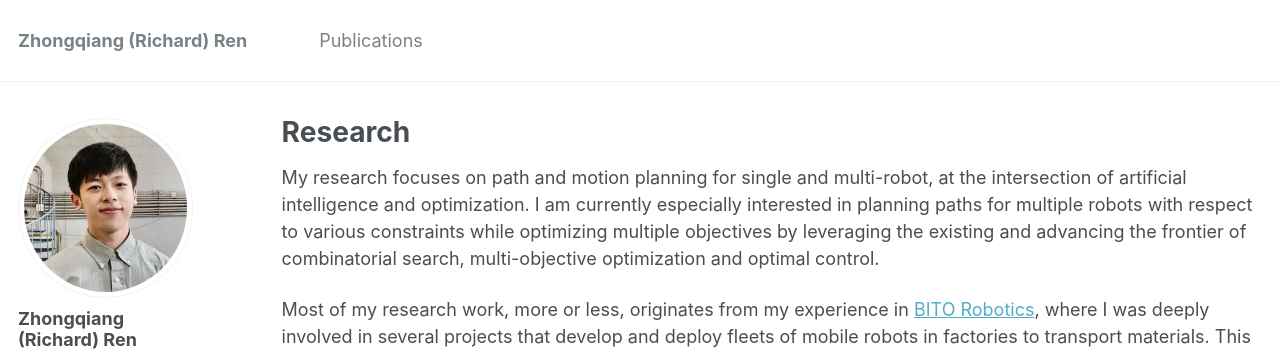
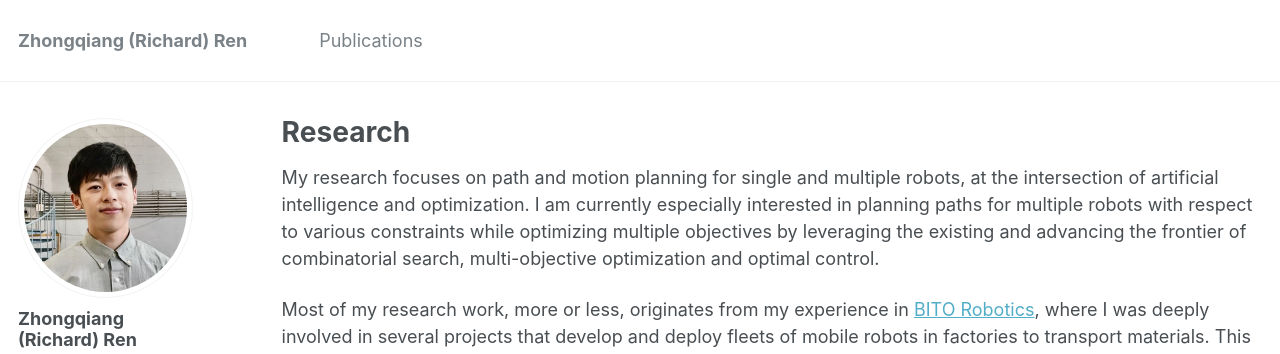
Before and after one commit to wonderren/wonderren.github.io, a Jekyll site: the page built from _pages/research.md, in a window 1280 px wide and 900 px high. Shown: the top 354 px of the window. Built offline with Jekyll 4.4.1, drawn with Linux system fonts in a browser that asks for light colours.

Commit message:
research

```diff
--- a/_pages/research.md
+++ b/_pages/research.md
@@ -5,7 +5,7 @@ permalink: /research/
 author_profile: true
 ---
 
-My research focuses on path and motion planning for single and multi-robot, at the intersection of artificial intelligence and optimization. I am currently especially interested in planning paths for multiple robots with respect to various constraints while optimizing multiple objectives by leveraging the existing and advancing the frontier of combinatorial search, multi-objective optimization and optimal control.
+My research focuses on path and motion planning for single and multiple robots, at the intersection of artificial intelligence and optimization. I am currently especially interested in planning paths for multiple robots with respect to various constraints while optimizing multiple objectives by leveraging the existing and advancing the frontier of combinatorial search, multi-objective optimization and optimal control.
 
 Most of my research work, more or less, originates from my experience in [BITO Robotics](https://bitorobotics.com/), where I was deeply involved in several projects that develop and deploy fleets of mobile robots in factories to transport materials. This experience taught me the importance to coordinate the motion of the robots to avoid deadlock within a human designed road network, the importance of the solution quality that directly affects the logistic cost and efficiency of a factory, and the multiple conflicting objectives that arise in the robot deployment and daily operation.
 
@@ -80,7 +80,7 @@ Multi-Objective Path Planning
 Many robotic applications involve planning a path or trajectory while optimizing multiple conflicting objectives (such as path length, risk, distance-to-obstacles, arrival times, etc). A common and popular strategy is to take the weighted-sum of the objectives, which leads to a scalarized single-objective problem that can be solved by the existing algorithms. I believe that simply scalarizing the objectives (with some assumed weight) may often over-simplify the problem, and multi-objective planning techniques can unveil the inherent trade-off between objectives to give us new insights. I therefore develop a family of multi-objective planning algorithms with solution quality guarantees. These algorithms expedite the existing multi-objective search techniques for up to an order of magnitude [D1], handle dynamic environments [D2,D3], consider multi-agent systems [B1,B2], and gather information of different types [F1].
 
 * [D1] <img src="../images/fig_emoa.png" alt="" width="200" height="200" align="left" hspace="20" style=" border: #FFFFFF 2px none;">
-Enhanced Multi-Objective A* Using Balanced Binary Search Trees\
+Enhanced Multi-Objective A\* Using Balanced Binary Search Trees\
   **Zhongqiang Ren**, Richard Zhan, Sivakumar Rathinam, Maxim Likhachev and Howie Choset.\
   <i>International Symposium on Combinatorial Search (SoCS)</i>, 2022.\
 [[Bibtex](https://wonderren.github.io/files/bibtex_ren22emoa.txt)]
```
Also changed, not shown: _pages/about.md (+1 -1 lines).
